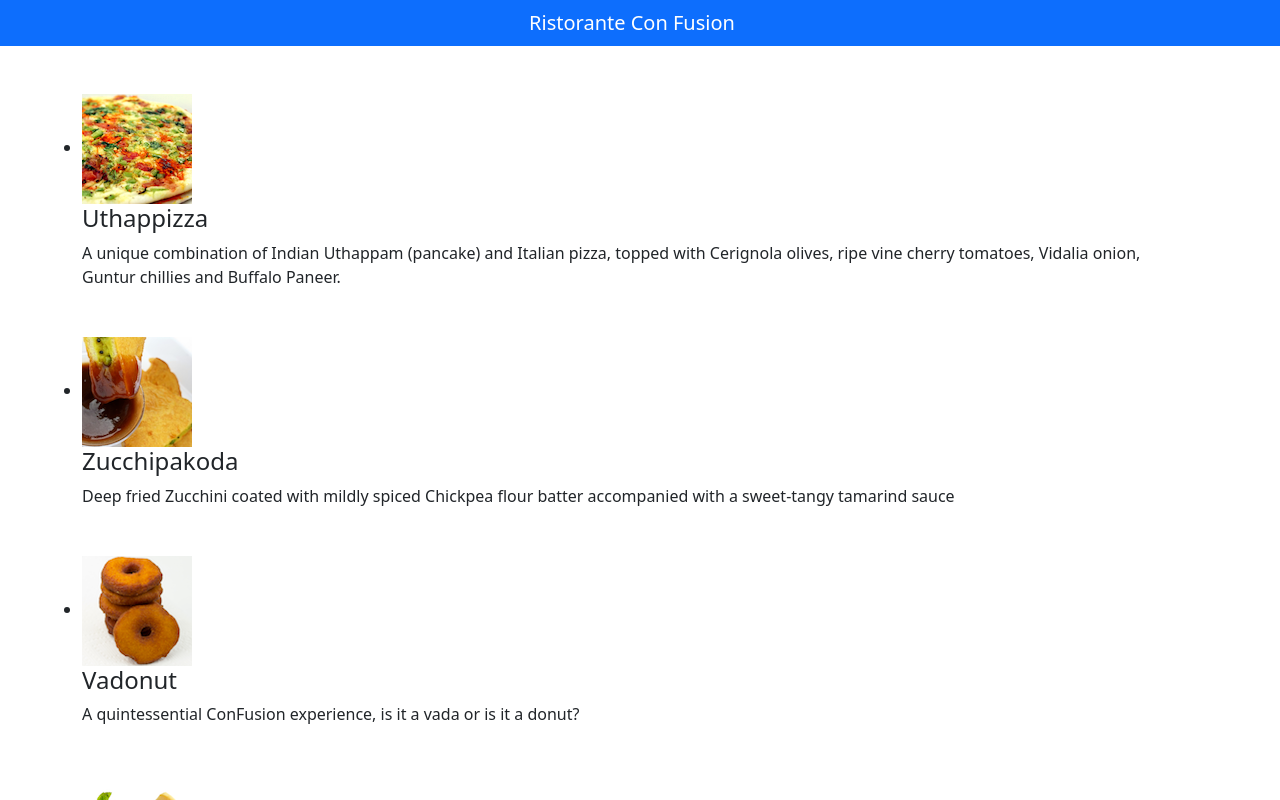
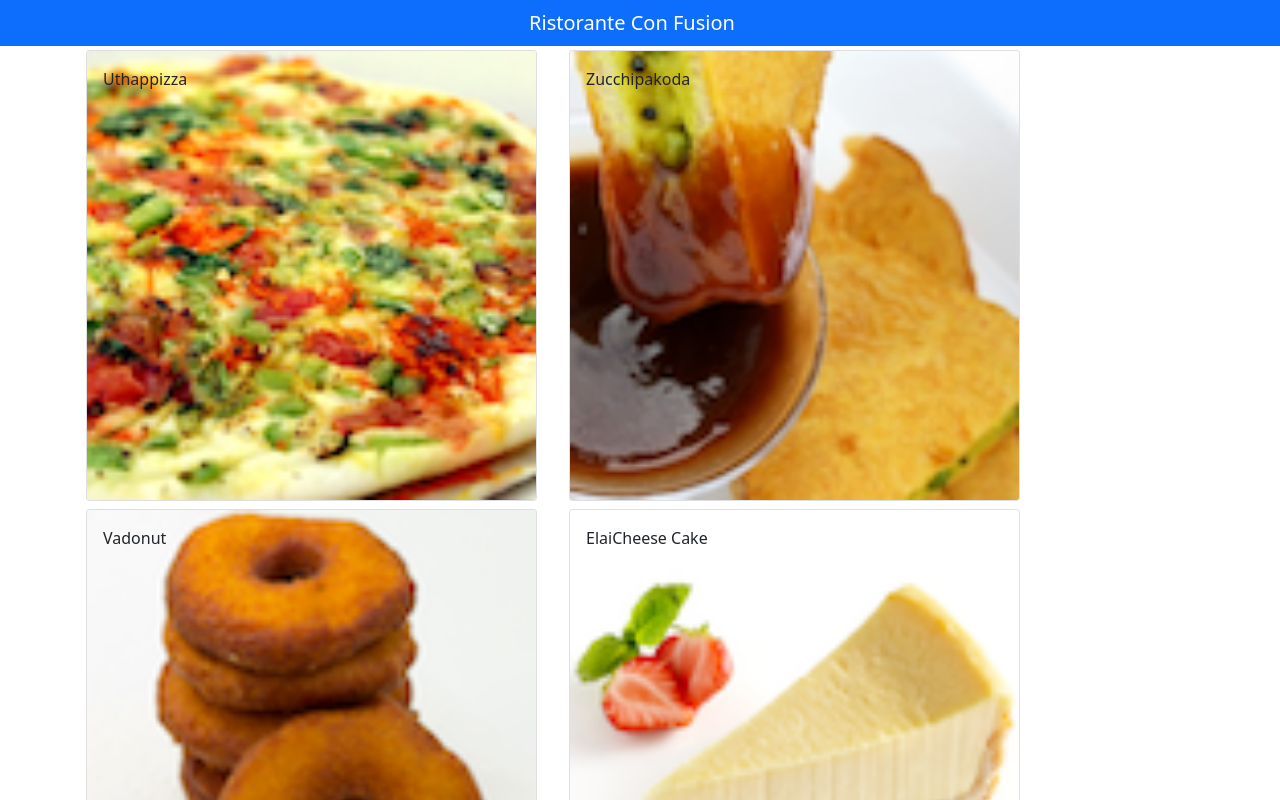
Before and after one commit to lamttFX16122/ReactAsm, a React (Create React App) app in the folder myprjreact/: page / in a window 1280 px wide. Shown: the top 800 px of the page. Built offline with nearby package versions, Linux system fonts and the light colour scheme.

Commit message:
Components part 2

```diff
--- a/myprjreact/src/App.js
+++ b/myprjreact/src/App.js
@@ -1,9 +1,18 @@
 // import logo from './logo.svg';
-import './App.css';
-import {Navbar, NavbarBrand} from 'reactstrap';
-import Menu from './components/MenuComponent';
+import "./App.css";
+import { Navbar, NavbarBrand } from "reactstrap";
+import Menu from "./components/MenuComponent32";
+import { DISHES } from "./shared/dishes";
+import { Component } from "react";
 
-function App() {
+class App extends Component {
+  constructor(props) {
+    super(props);
+    this.state = {
+      dishes: DISHES,
+    };
+  }
+  render() {
     return (
       <div>
         <div className="App">
@@ -13,9 +22,10 @@
             </div>
           </Navbar>
         </div>
-    <Menu></Menu>
+        <Menu dishes={this.state.dishes} />
       </div>
     );
   }
+}
 
 export default App;
--- a/myprjreact/src/components/MenuComponent.js
+++ b/myprjreact/src/components/MenuComponent.js
@@ -1,68 +1,96 @@
-import React, { Component } from 'react';
-import { Media } from 'reactstrap';
+import React, { Component } from "react";
+import { Media } from "reactstrap";
+import {
+  Card,
+  CardImg,
+  CardImgOverlay,
+  CardText,
+  CardBody,
+  CardTitle,
+} from "reactstrap";
 
-class Menu extends Component{
-    constructor(props){
+class Menu extends Component {
+  // constructor(props){
+  //     super(props);
+  //     this.state={
+  //       selectedDish: null
+  //     };
+  // }
+  // render(){
+  //     let menu=this.state.dishes.map((dish,index)=>{
+  //         return(
+  //             <div key={dish.id} className="col-12 mt-5">
+  //             <Media tag="li">
+  //               <Media left middle>
+  //                   <Media object src={dish.image} alt={dish.name} />
+  //               </Media>
+  //               <Media body className="ml-5">
+  //                 <Media heading>{dish.name}</Media>
+  //                 <p>{dish.description}</p>
+  //               </Media>
+  //             </Media>
+  //           </div>
+  //         );
+  //     })
+  //     return(
+  //         <div className="container">
+  //         <div className="row">
+  //           <Media list>
+  //               {menu}
+  //           </Media>
+  //         </div>
+  //       </div>
+  //     );
+  // }
+
+  constructor(props) {
     super(props);
-        this.state={
-            dishes: [
-                {
-                  id: 0,
-                  name:'Uthappizza',
-                  image: 'assets/images/uthappizza.png',
-                  category: 'mains',
-                  label:'Hot',
-                  price:'4.99',
-                  description:'A unique combination of Indian Uthappam (pancake) and Italian pizza, topped with Cerignola olives, ripe vine cherry tomatoes, Vidalia onion, Guntur chillies and Buffalo Paneer.'                        },
-               {
-                  id: 1,
-                  name:'Zucchipakoda',
-                  image: 'assets/images/zucchipakoda.png',
-                  category: 'appetizer',
-                  label:'',
-                  price:'1.99',
-                  description:'Deep fried Zucchini coated with mildly spiced Chickpea flour batter accompanied with a sweet-tangy tamarind sauce'                        },
-               {
-                  id: 2,
-                  name:'Vadonut',
-                  image: 'assets/images/vadonut.png',
-                  category: 'appetizer',
-                  label:'New',
-                  price:'1.99',
-                  description:'A quintessential ConFusion experience, is it a vada or is it a donut?'                        },
-               {
-                  id: 3,
-                  name:'ElaiCheese Cake',
-                  image: 'assets/images/elaicheesecake.png',
-                  category: 'dessert',
-                  label:'',
-                  price:'2.99',
-                  description:'A delectable, semi-sweet New York Style Cheese Cake, with Graham cracker crust and spiced with Indian cardamoms'                        }
-               ],
+
+    this.state = {
+      selectedDish: null,
     };
   }
-    render(){
-        let menu=this.state.dishes.map((dish,index)=>{
-            return(
-                <div key={dish.id} className="col-12 mt-5">
-                <Media tag="li">
-                  <Media left middle>
-                      <Media object src={dish.image} alt={dish.name} />
-                  </Media>
-                  <Media body className="ml-5">
-                    <Media heading>{dish.name}</Media>
-                    <p>{dish.description}</p>
-                  </Media>
-                </Media>
+
+  onDishSelect(dish) {
+    this.setState({ selectedDish: dish });
+  }
+
+  renderDish(dish) {
+    if (dish != null)
+      return (
+        <Card>
+          <CardImg top src={dish.image} alt={dish.name} />
+          <CardBody>
+            <CardTitle>{dish.name}</CardTitle>
+            <CardText>{dish.description}</CardText>
+          </CardBody>
+        </Card>
+      );
+    else return <div></div>;
+  }
+
+  render() {
+    const menu = this.props.dishes.map((dish) => {
+      return (
+        <div className="col-12 col-md-5 m-1">
+          <Card key={dish.id} onClick={() => this.onDishSelect(dish)}>
+            <CardImg width="100%" src={dish.image} alt={dish.name} />
+            <CardImgOverlay>
+              <CardTitle>{dish.name}</CardTitle>
+            </CardImgOverlay>
+          </Card>
         </div>
       );
-        })
-        return(
+    });
+
+    return (
       <div className="container">
+        <div className="row">{menu}</div>
+
         <div className="row">
-              <Media list>
-                  {menu}
-              </Media>
+          <div className="col-12 col-md-5 m-1">
+            {this.renderDish(this.state.selectedDish)}
+          </div>
         </div>
       </div>
     );
--- /dev/null
+++ b/myprjreact/src/components/MenuComponent32.js
@@ -0,0 +1,64 @@
+import React, { Component } from "react";
+import {
+  Card,
+  CardImg,
+  CardImgOverlay,
+  CardText,
+  CardBody,
+  CardTitle,
+} from "reactstrap";
+class MenuComponent32 extends Component {
+  constructor(props) {
+    super(props);
+    this.state = {
+      selectedDish: null,
+    };
+  }
+  changeState=dish=>{
+    this.setState({
+        selectedDish:dish
+    });
+  };
+  renderDishEventOnclick = (dish) => {
+    if (dish != null) {
+      return (
+        <Card>
+          <CardImg top src={dish.image} alt={dish.name} />
+          <CardBody>
+            <CardTitle>{dish.name}</CardTitle>
+            <CardText>{dish.description}</CardText>
+          </CardBody>
+        </Card>
+      );
+    }
+  };
+  render() {
+    // vong lap Dish duoc truyen tu App.js
+    let menu = this.props.dishes.map((value, index) => {
+      return (
+        <div key={value.id} className="col-12 col-md-5 m-1">
+          <Card onClick={()=>this.changeState(value)}>
+            <CardImg width="100%" src={value.image} alt={value.name} />
+            {/*image*/}
+            <CardImgOverlay>
+              <CardTitle>{value.name}</CardTitle>
+            </CardImgOverlay>
+          </Card>
+        </div>
+      );
+    });
+    return (
+      <div className="container">
+        <div className="row">{menu}</div>
+        {
+          /* Change state */
+          this.renderDishEventOnclick(this.state.selectedDish)
+        }
+        <div className="row">
+          <div className="col-12 col-md-5 m-1">{}</div>
+        </div>
+      </div>
+    );
+  }
+}
+export default MenuComponent32;
--- /dev/null
+++ b/myprjreact/src/shared/dishes.js
@@ -0,0 +1,186 @@
+export const DISHES =
+    [
+        {
+        id: 0,
+        name:'Uthappizza',
+        image: 'assets/images/uthappizza.png',
+        category: 'mains',
+        label:'Hot',
+        price:'4.99',
+        description:'A unique combination of Indian Uthappam (pancake) and Italian pizza, topped with Cerignola olives, ripe vine cherry tomatoes, Vidalia onion, Guntur chillies and Buffalo Paneer.',
+        comments: [
+            {
+            id: 0,
+            rating: 5,
+            comment: "Imagine all the eatables, living in conFusion!",
+            author: "John Lemon",
+            date: "2012-10-16T17:57:28.556094Z"
+            },
+            {
+            id: 1,
+            rating: 4,
+            comment: "Sends anyone to heaven, I wish I could get my mother-in-law to eat it!",
+            author: "Paul McVites",
+            date: "2014-09-05T17:57:28.556094Z"
+            },
+            {
+            id: 2,
+            rating: 3,
+            comment: "Eat it, just eat it!",
+            author: "Michael Jaikishan",
+            date: "2015-02-13T17:57:28.556094Z"
+            },
+            {
+            id: 3,
+            rating: 4,
+            comment: "Ultimate, Reaching for the stars!",
+            author: "Ringo Starry",
+            date: "2013-12-02T17:57:28.556094Z"
+            },
+            {
+            id: 4,
+            rating: 2,
+            comment: "It's your birthday, we're gonna party!",
+            author: "25 Cent",
+            date: "2011-12-02T17:57:28.556094Z"
+            }
+        ]                        },
+        {
+        id: 1,
+        name:'Zucchipakoda',
+        image: 'assets/images/zucchipakoda.png',
+        category: 'appetizer',
+        label:'',
+        price:'1.99',
+        description:'Deep fried Zucchini coated with mildly spiced Chickpea flour batter accompanied with a sweet-tangy tamarind sauce',
+        comments: [
+            {
+            id: 0,
+            rating: 5,
+            comment: "Imagine all the eatables, living in conFusion!",
+            author: "John Lemon",
+            date: "2012-10-16T17:57:28.556094Z"
+            },
+            {
+            id: 1,
+            rating: 4,
+            comment: "Sends anyone to heaven, I wish I could get my mother-in-law to eat it!",
+            author: "Paul McVites",
+            date: "2014-09-05T17:57:28.556094Z"
+            },
+            {
+            id: 2,
+            rating: 3,
+            comment: "Eat it, just eat it!",
+            author: "Michael Jaikishan",
+            date: "2015-02-13T17:57:28.556094Z"
+            },
+            {
+            id: 3,
+            rating: 4,
+            comment: "Ultimate, Reaching for the stars!",
+            author: "Ringo Starry",
+            date: "2013-12-02T17:57:28.556094Z"
+            },
+            {
+            id: 4,
+            rating: 2,
+            comment: "It's your birthday, we're gonna party!",
+            author: "25 Cent",
+            date: "2011-12-02T17:57:28.556094Z"
+            }
+        ]
+        },
+        {
+        id: 2,
+        name:'Vadonut',
+        image: 'assets/images/vadonut.png',
+        category: 'appetizer',
+        label:'New',
+        price:'1.99',
+        description:'A quintessential ConFusion experience, is it a vada or is it a donut?',
+        comments: [
+            {
+            id: 0,
+            rating: 5,
+            comment: "Imagine all the eatables, living in conFusion!",
+            author: "John Lemon",
+            date: "2012-10-16T17:57:28.556094Z"
+            },
+            {
+            id: 1,
+            rating: 4,
+            comment: "Sends anyone to heaven, I wish I could get my mother-in-law to eat it!",
+            author: "Paul McVites",
+            date: "2014-09-05T17:57:28.556094Z"
+            },
+            {
+            id: 2,
+            rating: 3,
+            comment: "Eat it, just eat it!",
+            author: "Michael Jaikishan",
+            date: "2015-02-13T17:57:28.556094Z"
+            },
+            {
+            id: 3,
+            rating: 4,
+            comment: "Ultimate, Reaching for the stars!",
+            author: "Ringo Starry",
+            date: "2013-12-02T17:57:28.556094Z"
+            },
+            {
+            id: 4,
+            rating: 2,
+            comment: "It's your birthday, we're gonna party!",
+            author: "25 Cent",
+            date: "2011-12-02T17:57:28.556094Z"
+            }
+        ]
+        },
+        {
+        id: 3,
+        name:'ElaiCheese Cake',
+        image: 'assets/images/elaicheesecake.png',
+        category: 'dessert',
+        label:'',
+        price:'2.99',
+        description:'A delectable, semi-sweet New York Style Cheese Cake, with Graham cracker crust and spiced with Indian cardamoms',
+        comments: [
+            {
+            id: 0,
+            rating: 5,
+            comment: "Imagine all the eatables, living in conFusion!",
+            author: "John Lemon",
+            date: "2012-10-16T17:57:28.556094Z"
+            },
+            {
+            id: 1,
+            rating: 4,
+            comment: "Sends anyone to heaven, I wish I could get my mother-in-law to eat it!",
+            author: "Paul McVites",
+            date: "2014-09-05T17:57:28.556094Z"
+            },
+            {
+            id: 2,
+            rating: 3,
+            comment: "Eat it, just eat it!",
+            author: "Michael Jaikishan",
+            date: "2015-02-13T17:57:28.556094Z"
+            },
+            {
+            id: 3,
+            rating: 4,
+            comment: "Ultimate, Reaching for the stars!",
+            author: "Ringo Starry",
+            date: "2013-12-02T17:57:28.556094Z"
+            },
+            {
+            id: 4,
+            rating: 2,
+            comment: "It's your birthday, we're gonna party!",
+            author: "25 Cent",
+            date: "2011-12-02T17:57:28.556094Z"
+            }
+        ]
+        }
+    ];
```
Lines whose indentation alone changed are shown as unchanged.
